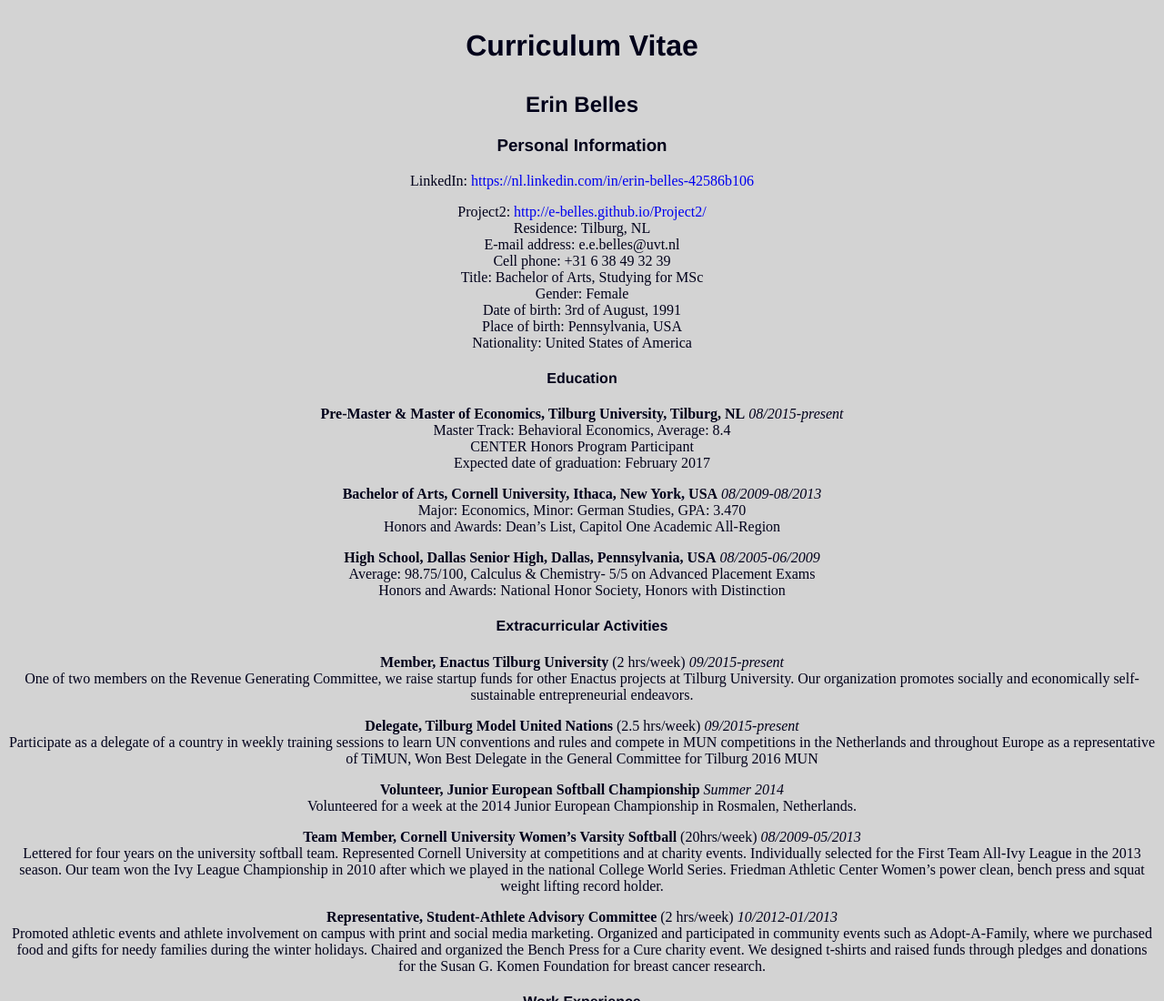
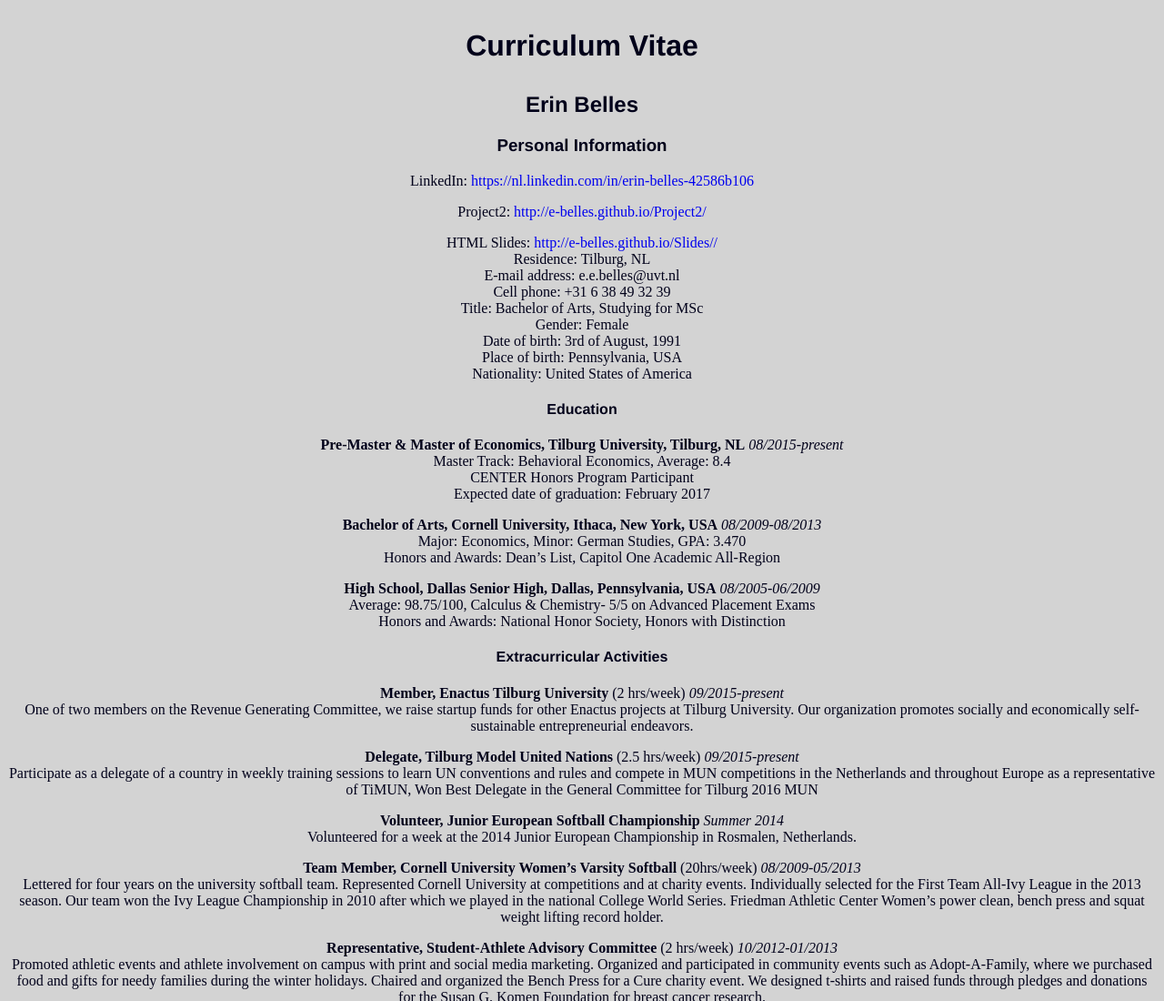
Before and after one commit to e-belles/EB, a plain HTML site: page index.html in a window 1280 px wide. Shown: the top 1100 px of the page at 91% size. Drawn offline with Linux system fonts and the light colour scheme.

Commit message:
Update index.html

```diff
--- a/index.html
+++ b/index.html
@@ -16,6 +16,7 @@
 <h3 id="personal-information">Personal Information</h3>
 <p>LinkedIn: <a href="https://nl.linkedin.com/in/erin-belles-42586b106" class="uri">https://nl.linkedin.com/in/erin-belles-42586b106</a><br />
 <p>Project2: <a href="http://e-belles.github.io/Project2/" class="uri">http://e-belles.github.io/Project2/</a><br />
+<p>HTML Slides: <a href="http://e-belles.github.io/Slides/" class="uri">http://e-belles.github.io/Slides//</a><br />
 Residence: Tilburg, NL<br />
 E-mail address: e.e.belles@uvt.nl<br />
 Cell phone: +31 6 38 49 32 39<br />
```
